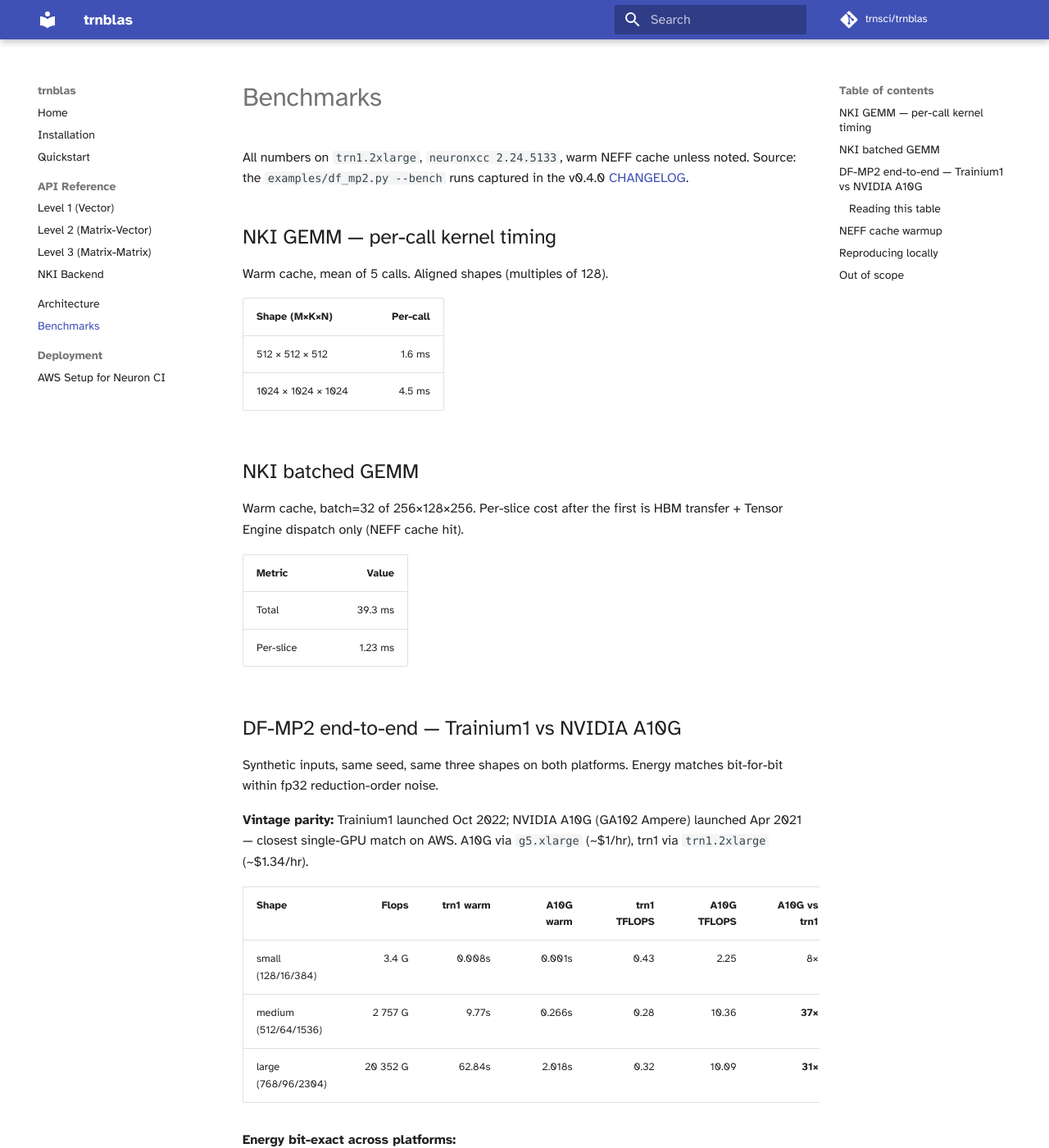
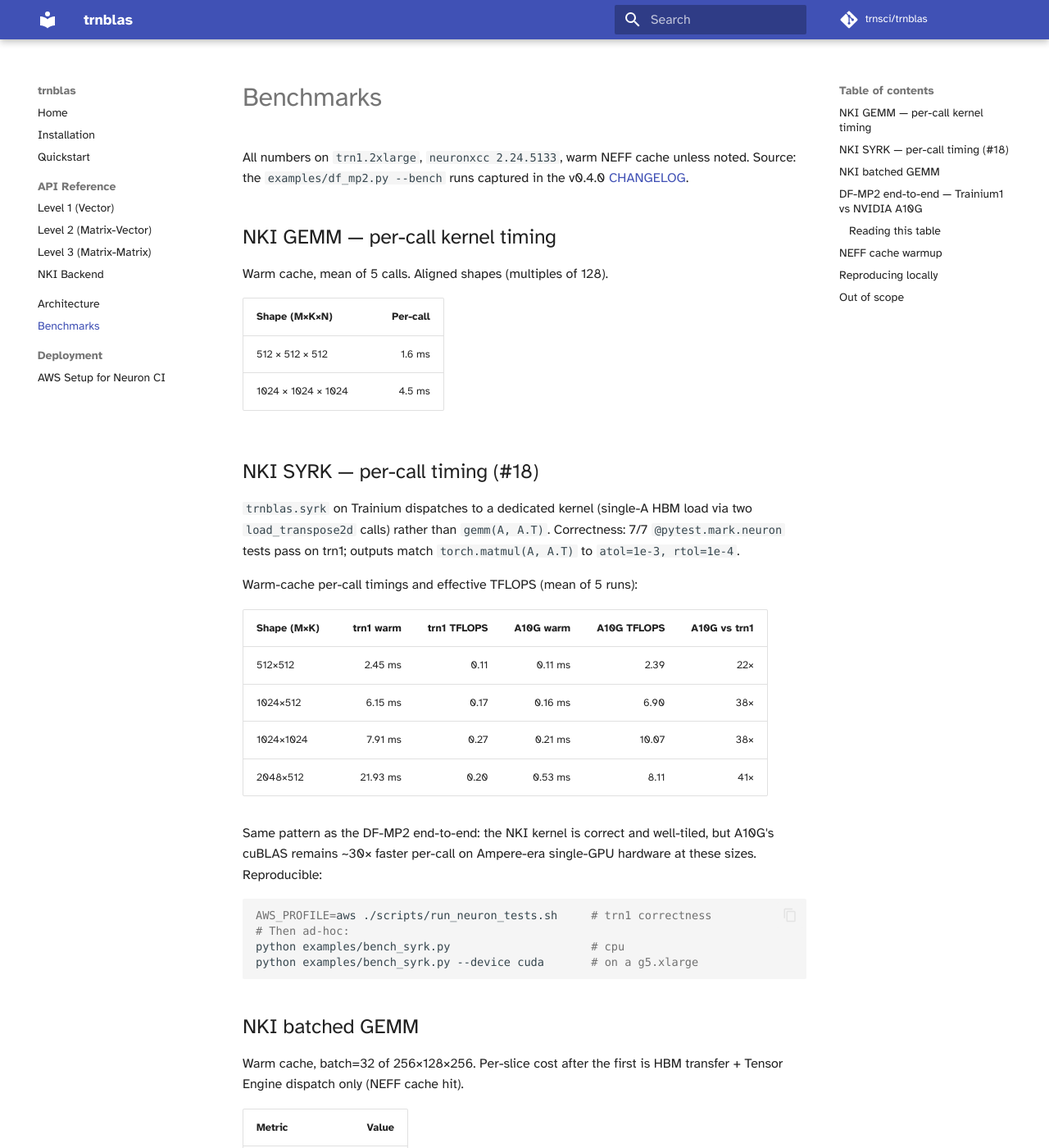
Before and after one commit to trnsci/trnblas, an MkDocs documentation site: the page built from docs/benchmarks.md, in a window 1280 px wide and 1400 px high. Shown: the whole window at 82% size. Built offline with MkDocs 1.6.1 and Material for MkDocs 9.7.7, drawn with Linux system fonts in a browser that asks for light colours; some web fonts are replaced; comment, search, counter and statistics services are not loaded.

Commit message:
docs: publish SYRK benchmark numbers + API notes (#18)
Cross-vendor SYRK table on the benchmarks page: trn1 vs A10G per-call
timings + TFLOPS at four (M, K) shapes (512² up to 2048×512).

- A10G is 22-41× faster per-call than trn1 at these shapes; same
  pattern as the DF-MP2 end-to-end comparison in v0.4.2.
- trn1 kernel is correct (7/7 tests on hardware) but underutilises
  the Tensor Engine — closing the gap is Phase 3 follow-up.
- docs/api/level3.md: syrk entry notes the dedicated single-A-load
  kernel + the dense-symmetric return format.
- CHANGELOG [Unreleased] records the kernel + bench harness.

No code changes in this commit.

````diff
--- a/docs/benchmarks.md
+++ b/docs/benchmarks.md
@@ -12,6 +12,33 @@
 |----------------|---------:|
 | 512 × 512 × 512   | 1.6 ms |
 | 1024 × 1024 × 1024 | 4.5 ms |
+
+## NKI SYRK — per-call timing (#18)
+
+`trnblas.syrk` on Trainium dispatches to a dedicated kernel (single-A
+HBM load via two `load_transpose2d` calls) rather than
+`gemm(A, A.T)`. Correctness: 7/7 `@pytest.mark.neuron` tests pass on
+trn1; outputs match `torch.matmul(A, A.T)` to `atol=1e-3, rtol=1e-4`.
+
+Warm-cache per-call timings and effective TFLOPS (mean of 5 runs):
+
+| Shape (M×K) | trn1 warm | trn1 TFLOPS | A10G warm | A10G TFLOPS | A10G vs trn1 |
+|-------------|----------:|------------:|----------:|------------:|-------------:|
+| 512×512     | 2.45 ms   | 0.11        | 0.11 ms   | 2.39        | 22×          |
+| 1024×512    | 6.15 ms   | 0.17        | 0.16 ms   | 6.90        | 38×          |
+| 1024×1024   | 7.91 ms   | 0.27        | 0.21 ms   | 10.07       | 38×          |
+| 2048×512    | 21.93 ms  | 0.20        | 0.53 ms   | 8.11        | 41×          |
+
+Same pattern as the DF-MP2 end-to-end: the NKI kernel is correct and
+well-tiled, but A10G's cuBLAS remains ~30× faster per-call on
+Ampere-era single-GPU hardware at these sizes. Reproducible:
+
+```bash
+AWS_PROFILE=aws ./scripts/run_neuron_tests.sh     # trn1 correctness
+# Then ad-hoc:
+python examples/bench_syrk.py                     # cpu
+python examples/bench_syrk.py --device cuda       # on a g5.xlarge
+```
 
 ## NKI batched GEMM
 
````
Also changed, not shown: CHANGELOG.md (+21 -0 lines), docs/api/level3.md (+7 -0 lines).
